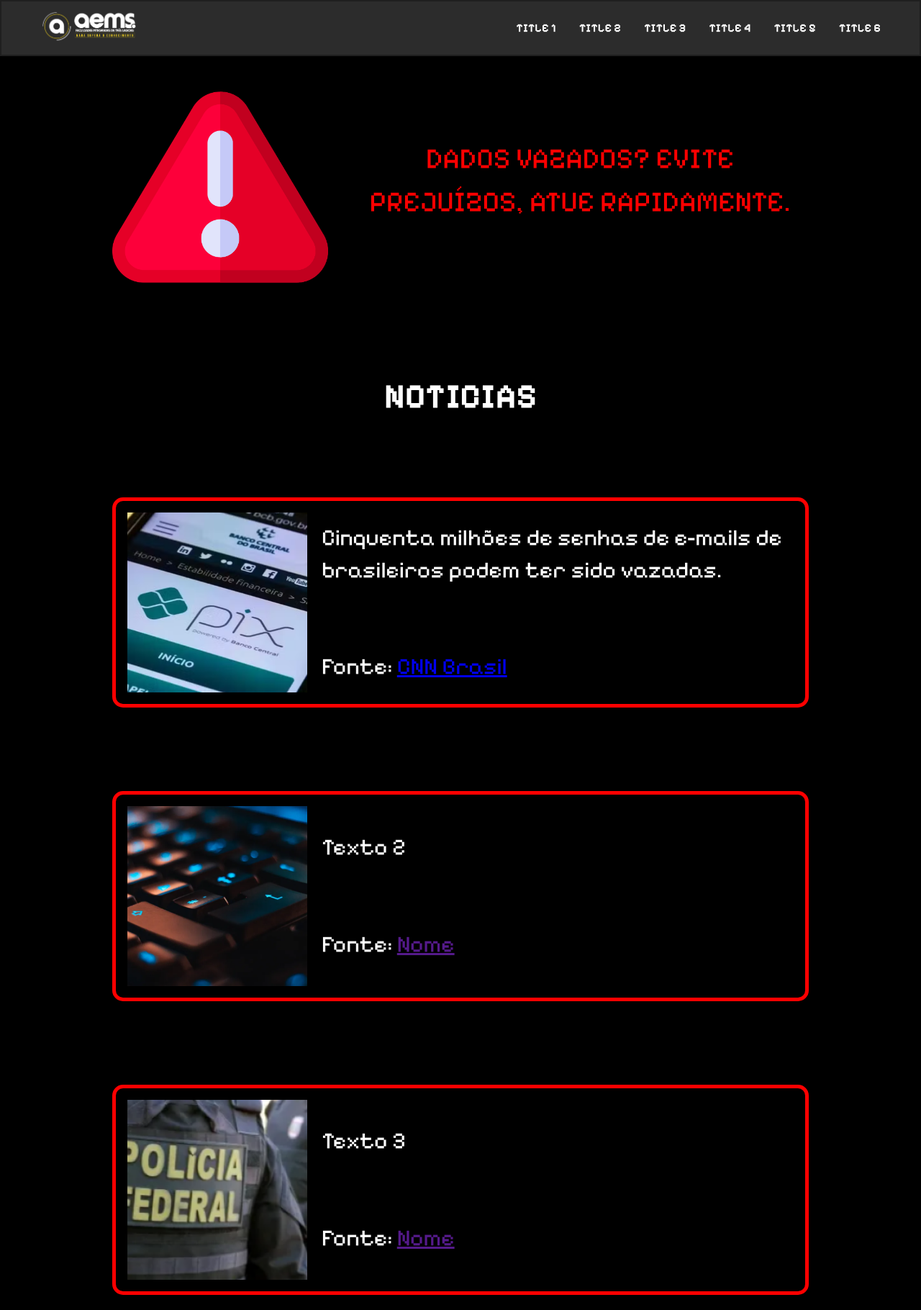
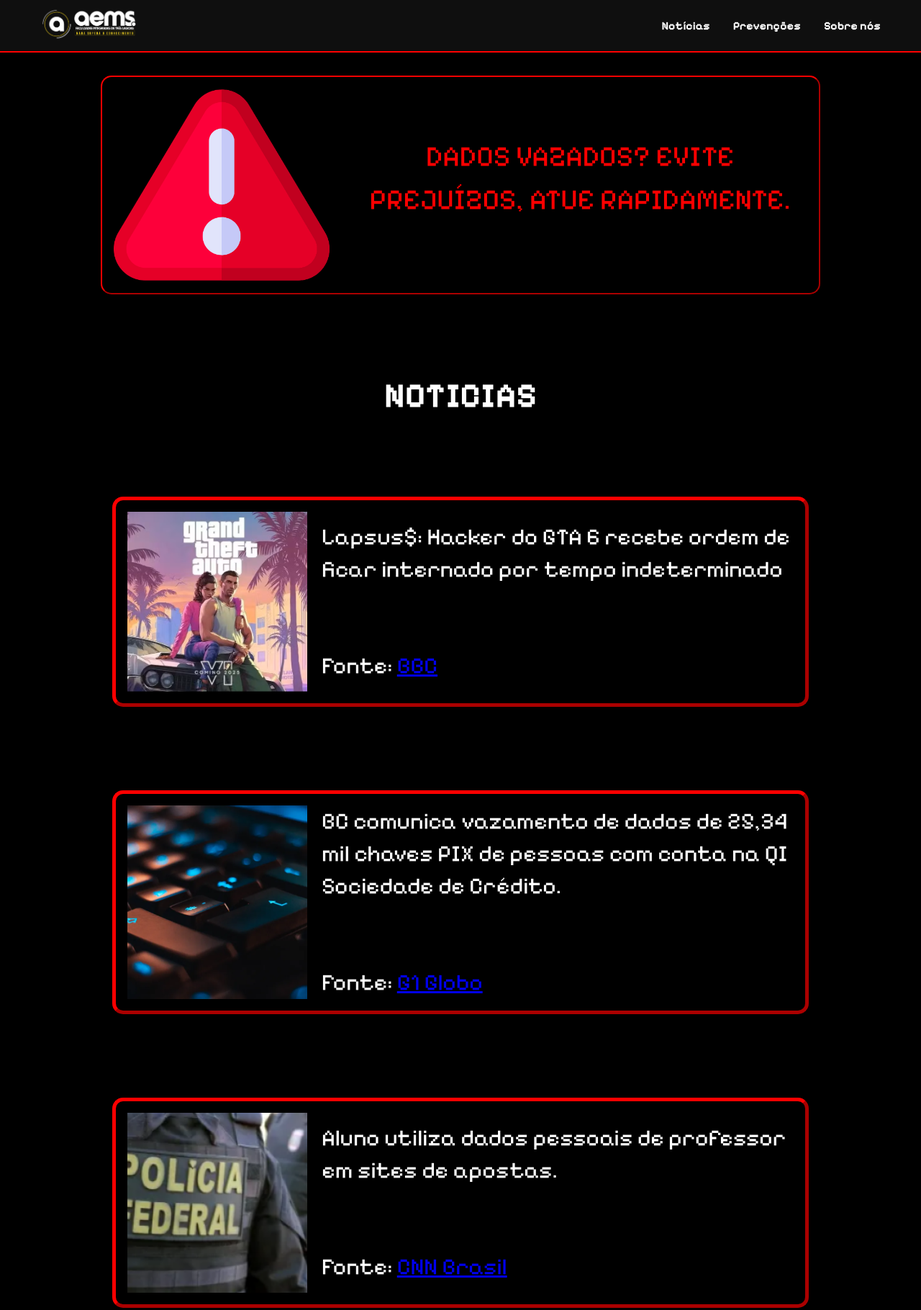
Before and after one commit to Erickeffre1332/aems-tads.github.io, a plain HTML site: page main.html in a window 1280 px wide. Shown: the top 1820 px of the page at 72% size. Drawn offline with Linux system fonts and the light colour scheme.

Commit message:
update CSS

```diff
--- a/main.html
+++ b/main.html
@@ -16,12 +16,9 @@
       </div>
       <nav>
         <ul class="nav-links">
-          <li><a href="#">TITLE 1</a></li>
-          <li><a href="#">TITLE 2</a></li>
-          <li><a href="#">TITLE 3</a></li>
-          <li><a href="#">TITLE 4</a></li>
-          <li><a href="#">TITLE 5</a></li>
-          <li><a href="#">TITLE 6</a></li>
+          <li><a href="#">Notícias</a></li>
+          <li><a href="#">Prevenções</a></li>
+          <li><a href="#">Sobre nós</a></li>
         </ul>
       </nav>
     </div>
@@ -40,15 +37,15 @@
     <section class="highlight-row">
       <div class="highlight-item">
         <div class="small-image-container">
-          <img src="images/pix.png" alt="Imagem pequena" />
+          <img src="images/gta-6.png" alt="Imagem pequena" />
         </div>
         <p class="highlight-text">
-          Cinquenta milhões de senhas de e-mails de brasileiros podem ter sido vazadas.
+          Lapsus$: Hacker do GTA 6 recebe ordem de ficar internado por tempo indeterminado
           <br>
           <br>
           <br>
           Fonte:
-          <a href="https://www.cnnbrasil.com.br/economia/macroeconomia/50-milhoes-de-senhas-de-e-mail-de-brasileiros-podem-ter-sido-vazadas/">CNN Brasil</a>
+          <a href="https://www.bbc.com/news/technology-67663128">BBC</a>
         </p>
       </div>
 
@@ -57,12 +54,12 @@
           <img src="images/teclado.png" alt="Imagem pequena" />
         </div>
         <p class="highlight-text">
-          Texto 2
+          BC comunica vazamento de dados de 25,34 mil chaves PIX de pessoas com conta na QI Sociedade de Crédito.
           <br>
           <br>
           <br>
           Fonte:
-          <a href="">Nome</a>
+          <a href="https://g1.globo.com/economia/noticia/2025/03/17/bc-comunica-vazamento-de-dados-de-2534-mil-pessoas-com-conta-na-qi-sociedade-de-credito.ghtml">G1 Globo</a>
         </p>
       </div>
 
@@ -71,12 +68,12 @@
           <img src="images/pf.png" alt="Imagem pequena" />
         </div>
         <p class="highlight-text">
-          Texto 3
+          Aluno utiliza dados pessoais de professor em sites de apostas.
           <br>
           <br>
           <br>
           Fonte:
-          <a href="">Nome</a>
+          <a href="https://www.cnnbrasil.com.br/nacional/sul/pr/aluno-utiliza-dados-pessoais-de-professor-em-sites-de-apostas-no-pr/">CNN Brasil</a>
         </p>
       </div>
     </section>
@@ -107,7 +104,7 @@
     <section class="image-with-columns">
       <h2 class="section-title">Cuidado com os golpistas da internet...</h2>
       <div class="image-columns-container">
-        <img src="images/herildo.png" alt="Imagem" class="large-img" />
+        <img src="" alt="Imagem" class="large-img" />
         <div class="columns-text">
           <div class="column">
             <p>@Lorem ipsum</p>
@@ -128,7 +125,7 @@
     </section>
 
     <footer class="main-footer">
-      <p>Lorem ipsum dolor sit amet, consectetur adipiscing elit.</p>
+      <p2>v 1.0</p2>
     </footer>
 
   </main>
--- a/style.css
+++ b/style.css
@@ -18,9 +18,10 @@
 
 /* Header */
 header {
-  background-color: #2c2c2c;
-  border: 0.125rem solid #1f1f1f;
-  padding: 0.625rem 0;
+  background-color: #0f0f0f;
+  border-bottom: 0.3125rem solid red;
+  border-width: 0.250cap;
+  padding: 0.540rem 0;
 }
 
 .header-container {
@@ -61,6 +62,10 @@
   flex-wrap: wrap;
   max-width: 62.5rem;
   margin: 2rem auto;
+  border: 0.3125rem outset red;
+  border-radius: 0.9375rem;
+  border-width: 0.200cap;
+  border-style:outset;
   padding: 0 1rem;
   gap: 2rem;
 }
@@ -97,6 +102,7 @@
   margin-bottom: 6.25rem;
   border: 0.3125rem solid red;
   border-radius: 0.9375rem;
+  border-style: outset;
   padding: 1em;
   gap: 1.25rem;
 }
@@ -199,10 +205,13 @@
 }
 
 .main-footer {
-  background-color: #2c2c2c;
+  background-color: #0f0f0f;
+  border-top: 0.3125rem solid red;
+  border-width: 0.250cap;
   color: #fff;
-  text-align: center;
-  padding: 1.5rem 0;
+  text-align: right 10px;
+  text-indent: 1159px;
+  padding: 1rem 0;
   font-weight: bold;
   font-size: 1rem;
 }
```
Also changed, not shown: images/gta-6.png (added), images/pix.png (deleted).
